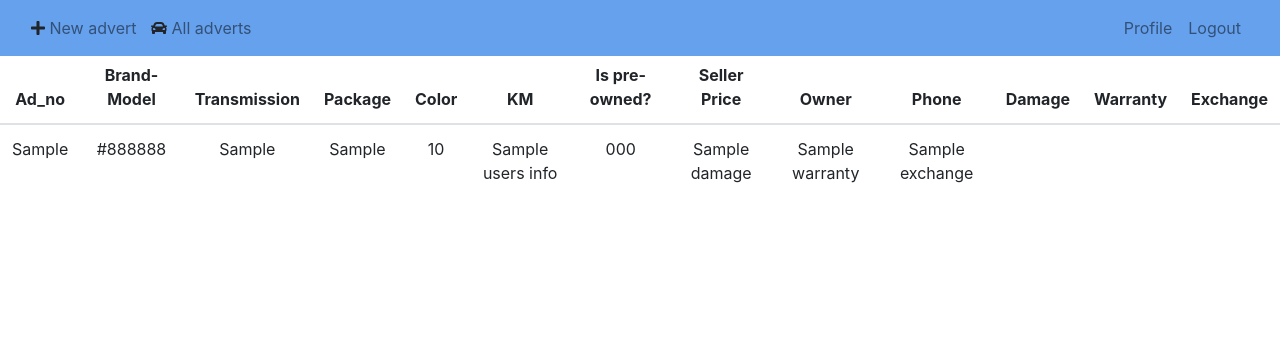
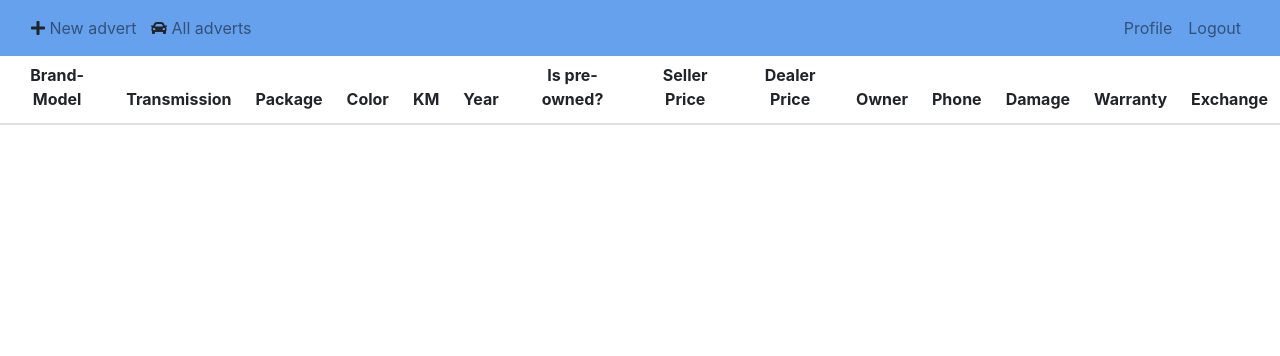
Before and after one commit to Bil-372-Proje-8-Organization/Bil372_Proje_8, a Flask app: template templates/detailsAdvert.html in a window 1280 px wide. Shown: the top 356 px of the page. Run offline with Flask 2, Linux system fonts and the light colour scheme; the template is opened without the code that fills it: most values are stand-ins (such as "Sample title", 1, 10 or a date in 2020); lists and menus that the app fills with data are empty; parts of the project's set-up code (start-up, migrations or seed data) failed here and were passed over; some libraries are stand-ins or nearby versions.

Commit message:
Added dealer price and year

```diff
--- a/templates/detailsAdvert.html
+++ b/templates/detailsAdvert.html
@@ -69,14 +69,15 @@
   <table class="table table-hover" style="margin-top:50px;">
     <thead>
       <tr>
-                        <th scope="col">Ad_no</th>
         <th scope="col">Brand-Model</th>
         <th scope="col">Transmission</th>
         <th scope="col">Package</th>
         <th scope="col">Color</th>
         <th scope="col">KM</th>
+        <th scope="col">Year</th>
         <th scope="col">Is pre-owned?</th>
         <th scope="col">Seller Price</th>
+        <th scope="col">Dealer Price</th>
         <th scope="col">Owner</th>
         <th scope="col">Phone</th>
         <th scope="col">Damage</th>
@@ -87,31 +88,17 @@
     <tbody>
       {%for advert in adverts%}
       <tr>
-
-                          <td>{{advert.ad_no}}</td>
-
         {%for vehicle in vehicles%}
         {%if advert.vehicle_no == vehicle.vehicle_no%}
         <td>{{vehicle.brand_model}}</td>
-                            {%endif%}
-                          {%endfor%}
-
-                          {%for vehicle in vehicles%}
-                            {%if advert.vehicle_no == vehicle.vehicle_no%}
         <td>{{vehicle.transmission}}</td>
-                            {%endif%}
-                          {%endfor%}
-
-                          {%for vehicle in vehicles%}
-                            {%if advert.vehicle_no == vehicle.vehicle_no%}
         <td>{{vehicle.package}}</td>
-                            {%endif%}
-                          {%endfor%}
-
         <td>{{advert.color}}</td>
         <td>{{advert.km}}</td>
+        <td>{{vehicle.year}}</td>
         <td>{{advert.second_hand}}</td>
         <td>{{advert.seller_price}}</td>
+        <td>{{vehicle.dealer_price}}</td>
 
         {%for Users_info in Users_info%}
         {%if Users_info.users_id == advert.seller_id%}
@@ -119,10 +106,12 @@
         <td>{{Users_info.phone}}</td>
         {%endif%}
         {%endfor%}
+
         <td>{{advert.damage}}</td>
         <td>{{advert.warranty}}</td>
         <td>{{advert.exchange}}</td>
-
+        {%endif%}
+        {%endfor%}
       </tr>
       {%endfor%}
     </tbody>
@@ -135,5 +124,4 @@
 <span id="get-username">{{ username }}</span>
 -->
 
-
 {% endblock %}
```
Lines whose indentation alone changed are shown as unchanged.
